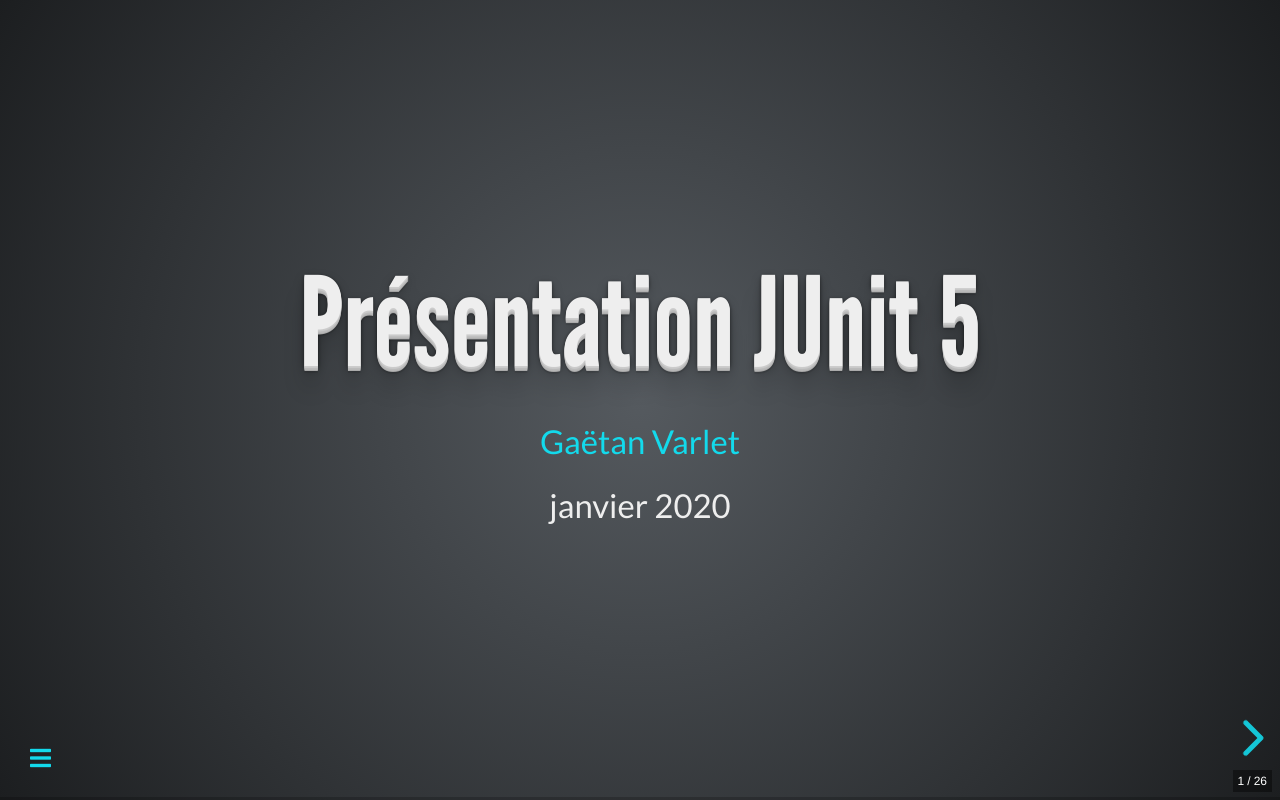
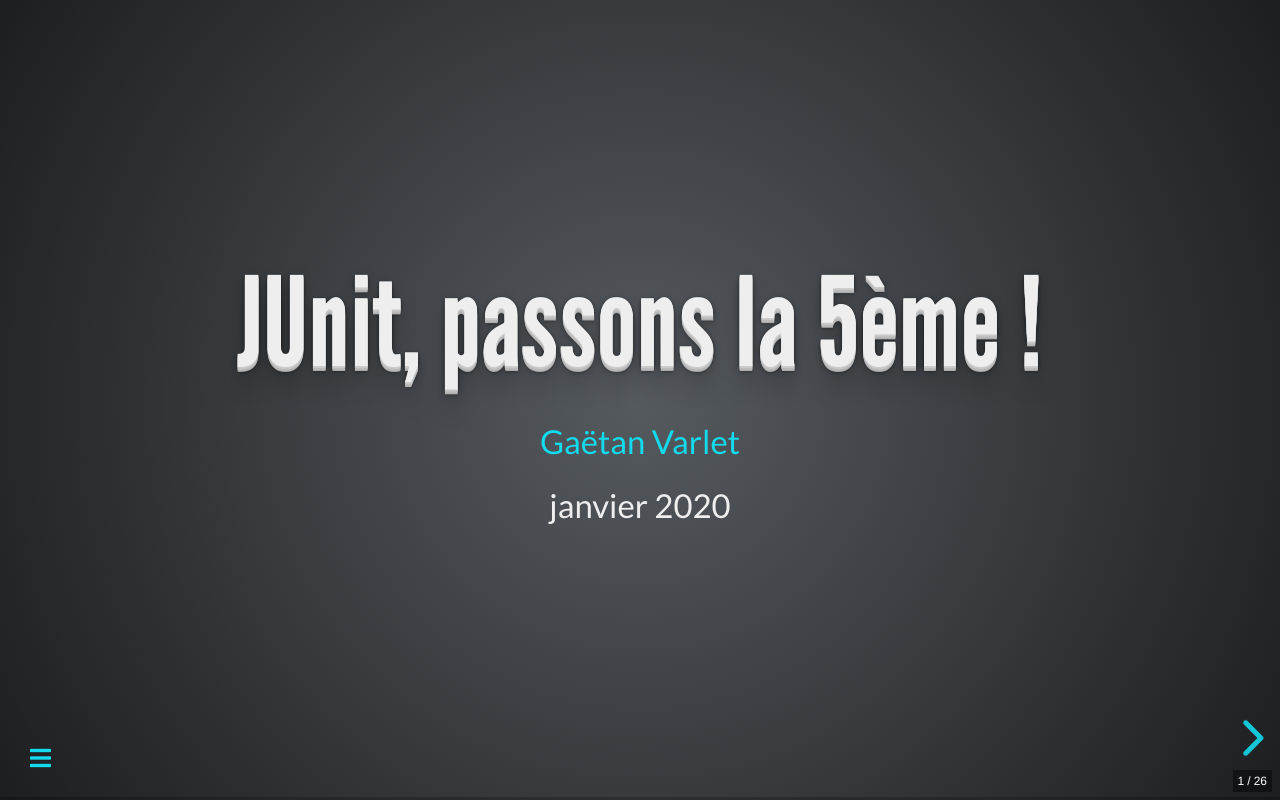
Before and after one commit to gaetan-varlet/junit5, a plain HTML site: page index.html in a window 1280 px wide. Drawn offline with Linux system fonts and the light colour scheme.

Commit message:
corrections

```diff
--- a/diapos/0 - accueil.md
+++ b/diapos/0 - accueil.md
@@ -1,4 +1,4 @@
-# Présentation JUnit 5
+# JUnit, passons la 5ème !
 
 [Gaëtan Varlet](https://github.com/gaetan-varlet)
 
--- a/diapos/1 - intro.md
+++ b/diapos/1 - intro.md
@@ -52,6 +52,7 @@
 | -                     | `@Nested`      | permet d'imbriquer une classe de test dans une classe de test (équivalent du **describe** et **it** en JS) |
 | `@RunWith` et `@Rule` | `@ExtendWith`  | -     |
 
+Autres évolutions :
 - plus besoin de déclarer ses classes de test et ses tests en tant que public, package (pas de mot clé) est suffisant
 - la libraire d’assertion reste assez légère, possibilité d’utiliser une librairie annexe comme **AssertJ**
 
--- a/index.html
+++ b/index.html
@@ -4,7 +4,7 @@
 		<meta charset="utf-8">
 		<meta name="viewport" content="width=device-width, initial-scale=1.0, maximum-scale=1.0, user-scalable=no">
 
-		<title>Présentation JUnit 5</title>
+		<title>JUnit 5</title>
 
 		<link rel="stylesheet" href="revealjs/css/reveal.css">
 		<link rel="stylesheet" href="revealjs/css/theme/league.css" id="theme">
```
